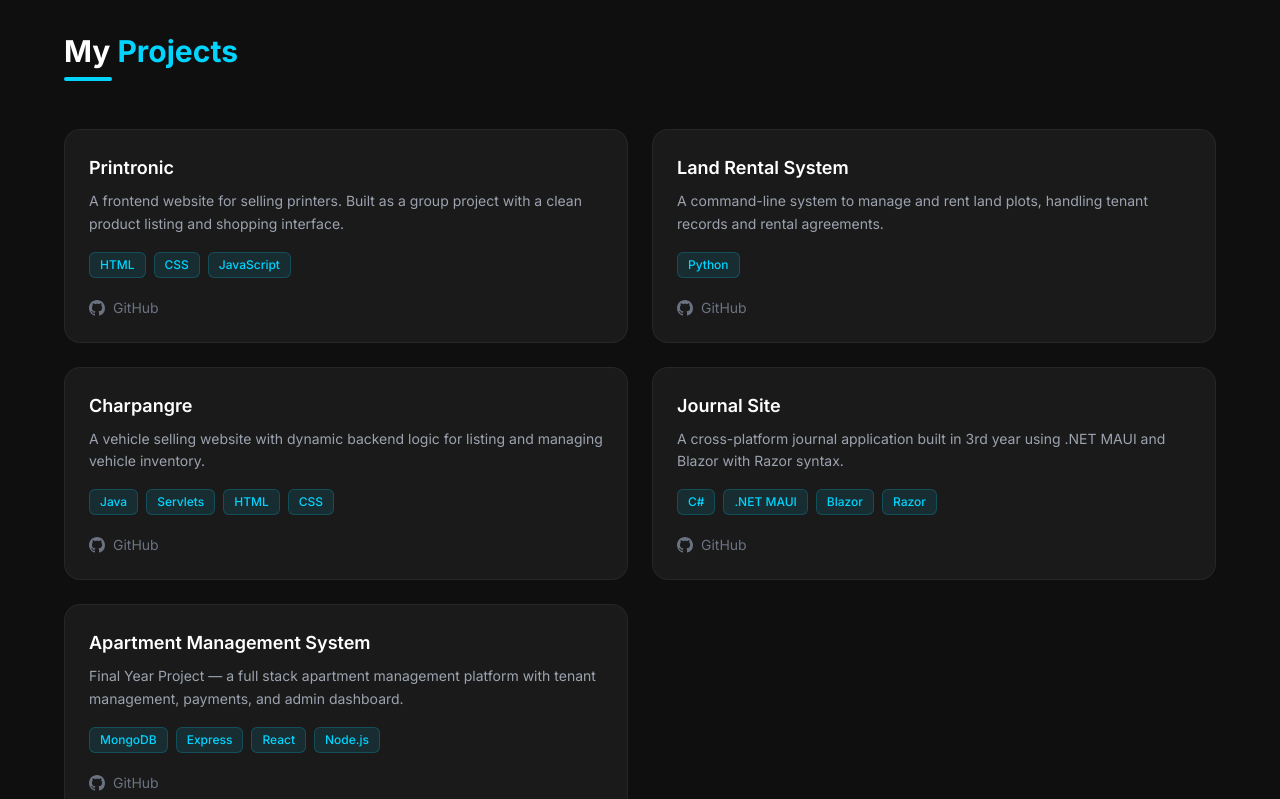
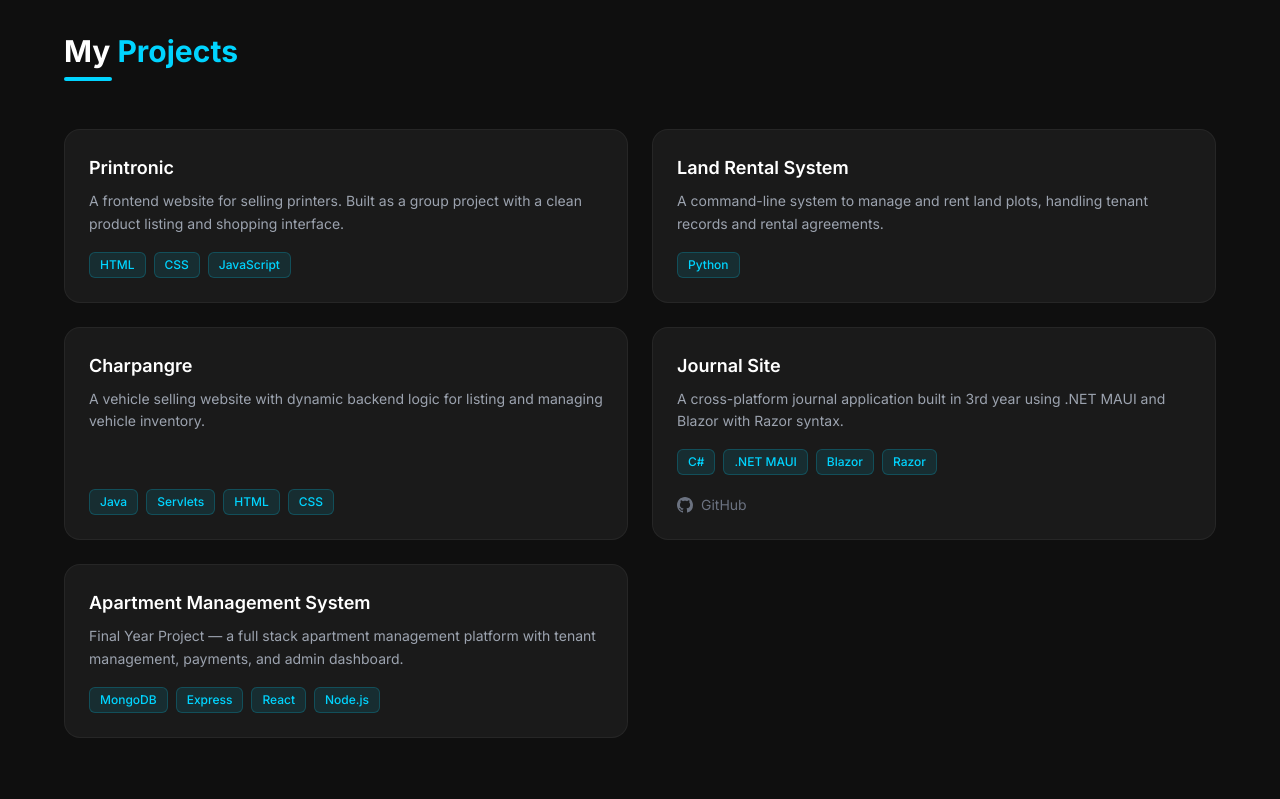
Before and after one commit to Zurungbeepen/portfolio, a React app: page / in a window 1280 px wide. Shown: the part 2321-3120 px from the top of the page. Built offline with nearby package versions, Linux system fonts and the light colour scheme; the HTML template or start-up script is replaced by a standard one.

Commit message:
feat: hide GitHub button for projects without a public repo

```diff
--- a/src/components/ProjectCard.jsx
+++ b/src/components/ProjectCard.jsx
@@ -17,6 +17,7 @@ export default function ProjectCard({ name, description, stack, github }) {
         ))}
       </div>
 
+      {github !== '#' && (
         <a
           href={github}
           target="_blank"
@@ -28,6 +29,7 @@ export default function ProjectCard({ name, description, stack, github }) {
           </svg>
           GitHub
         </a>
+      )}
     </div>
   )
 }
```
Lines whose indentation alone changed are shown as unchanged.
